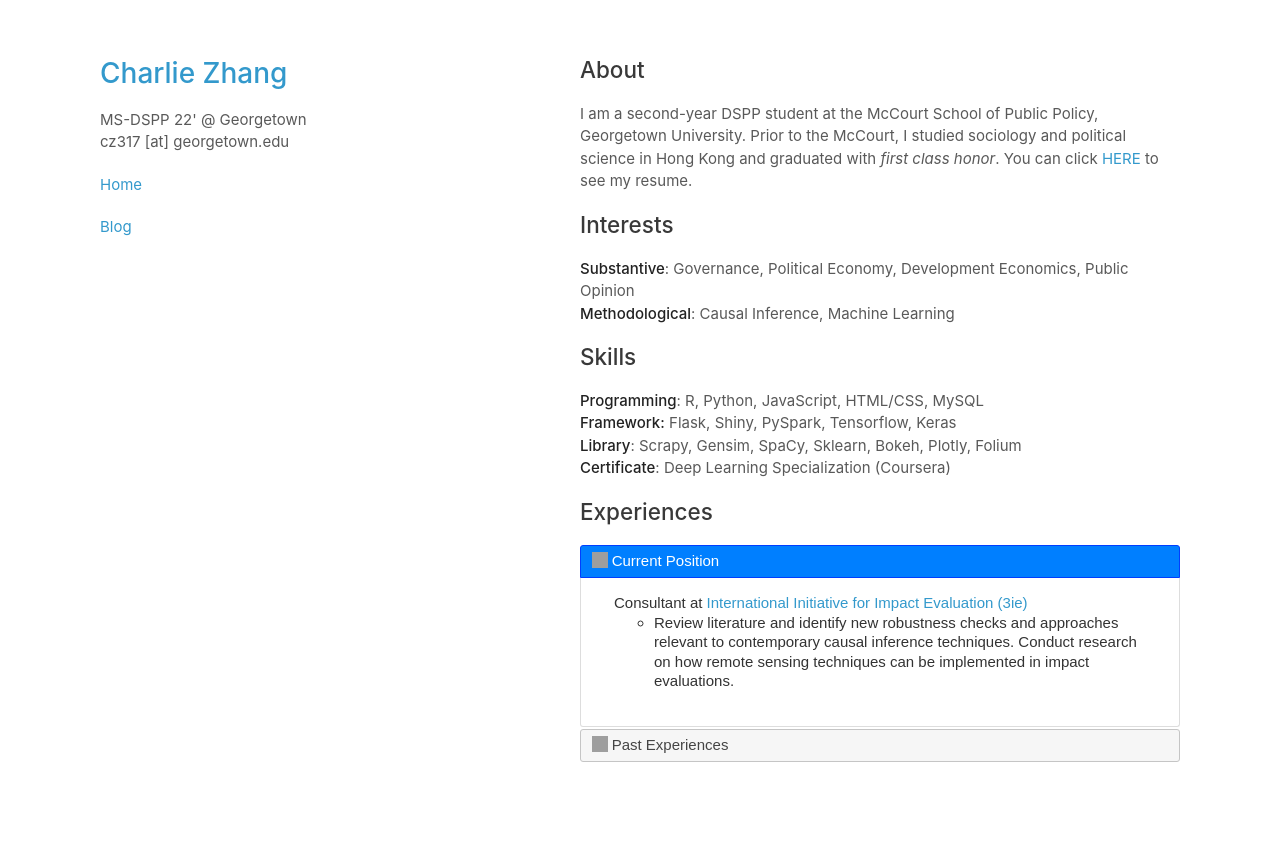
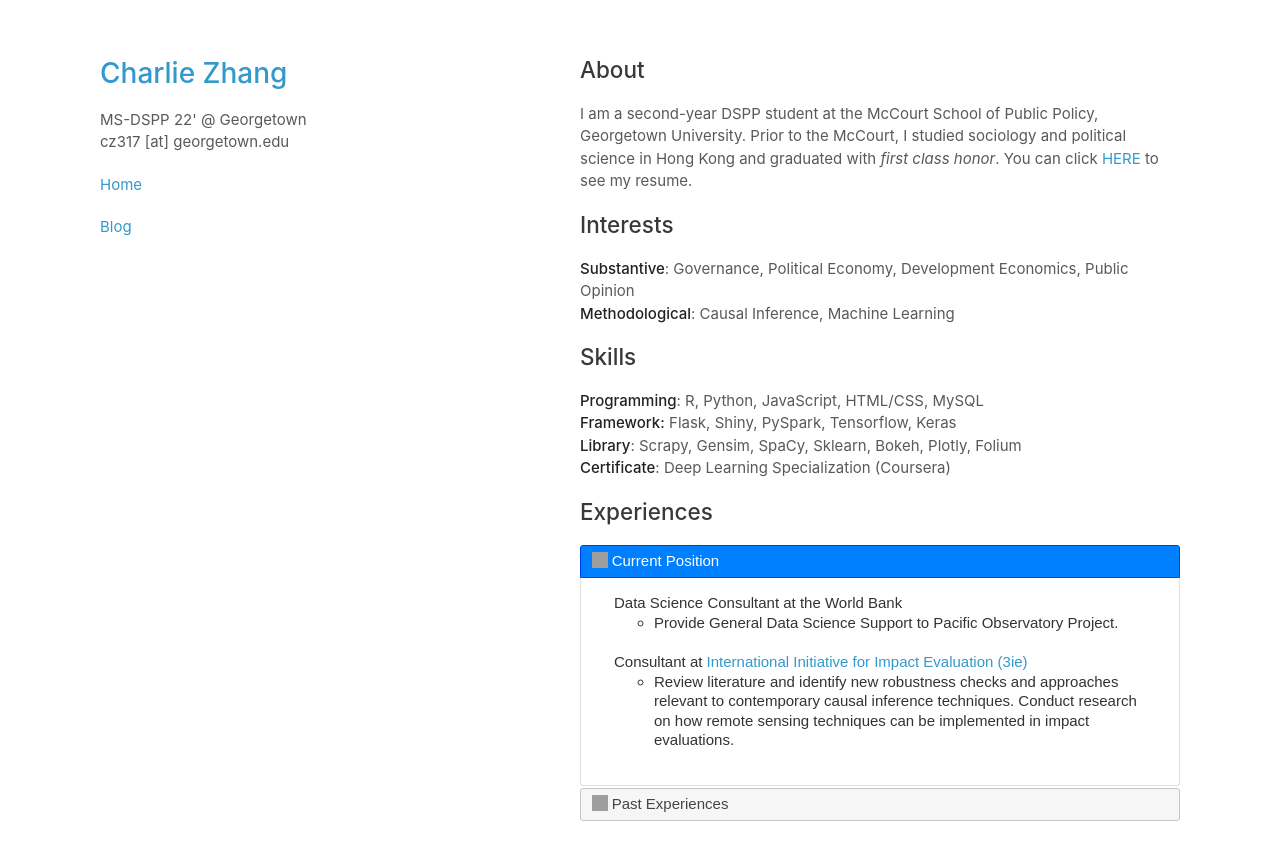
Before and after one commit to ccxzhang/ccxzhang.github.io, a Jekyll site: the page index.html, which Jekyll copies as it is, in a window 1280 px wide. Shown: the top 860 px of the page. Built offline with Jekyll 4.4.1, drawn with Linux system fonts in a browser that asks for light colours; grey boxes are pictures that could not be loaded.

Commit message:
Update Info

```diff
--- a/index.html
+++ b/index.html
@@ -62,7 +62,13 @@
     <div id="accordion">
         <h3 id="current"> Current Position</h3>
         <ol>
-          <li>Consultant at <a href="https://www.3ieimpact.org/" style="color: #39c;">International Initiative for Impact Evaluation (3ie)</a></li>
+          <li id="3ie">Data Science Consultant at the World Bank </li>
+          <ul>
+            <li>
+              Provide General Data Science Support to Pacific Observatory Project.
+            </li>
+          </ul>
+          <li id="3ie">Consultant at <a href="https://www.3ieimpact.org/" style="color: #39c;">International Initiative for Impact Evaluation (3ie)</a></li>
           <ul>
             <li>
               Review literature and identify new robustness checks and approaches relevant to contemporary causal inference techniques.
@@ -80,7 +86,7 @@
           </li>
         </ul>
         <li id="mdi">MDI Scholar at the <a href="https://mccourt.georgetown.edu/research/the-massive-data-institute/" style="color: #39c;">Massive Data
-            Institute</href></li>
+            Institute</a></li>
         <ul>
           <li>
             Being a member of the <a href="https://github.com/URAP-charter">Crawl4All</a> to fix the storage
```
Also changed, not shown: blog.md (+6 -1 lines), blog/Causal Inference/DiD.md (added, +42 -0 lines), README.md, 2 other files.
